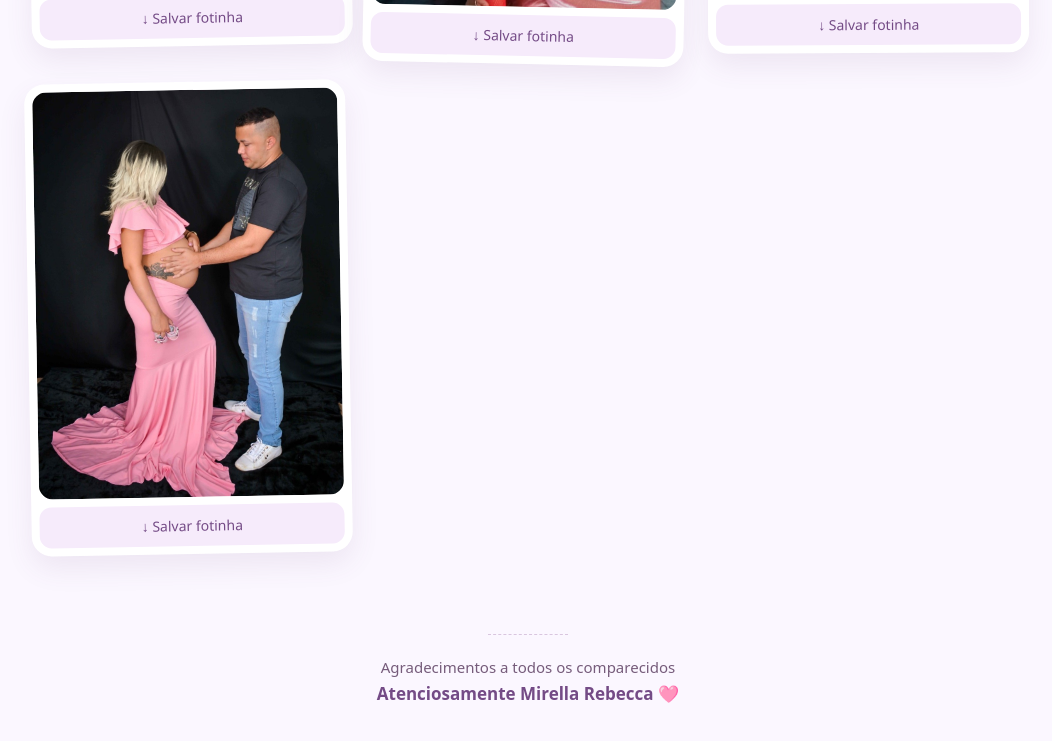
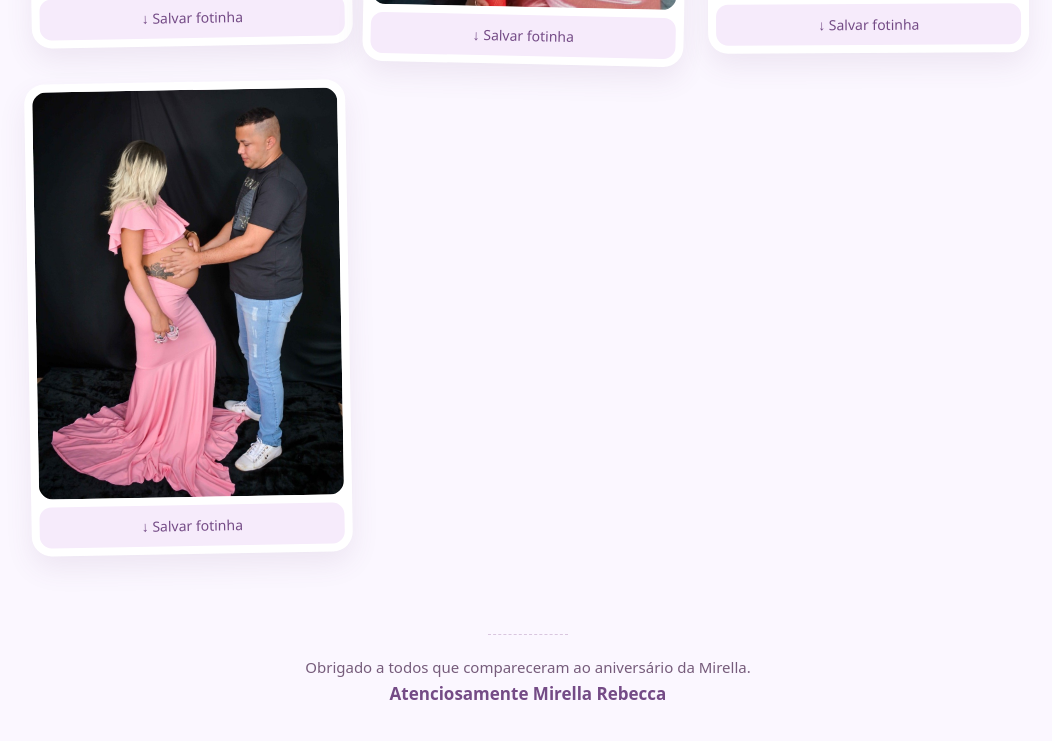
Before and after one commit to rafaela-abreu/Mirella-Agradecimentos, a website: page public/index.html in a window 1280 px wide. Shown: the part 2725-3466 px from the top of the page, without its empty margins (112-1164 px from the left). Drawn offline with Linux system fonts and the light colour scheme; no server answers; a web font is replaced by a local one.

Commit message:
Atualizar agradecimento final do site

```diff
--- a/public/index.html
+++ b/public/index.html
@@ -31,7 +31,7 @@
   <section class="message section-card"><span class="section-kicker">Com carinho, MimiCa</span><p>Obrigado meus Amiguinhos por ter disponibilizado o seu tempo para está me prestigiando no meu aniversário eu amei a presença de cada um , foi muito bom ter brincado e comemorado com vocês esse dia tão especial vou guardar no coração cada um com muito amor .</p><p>E obrigado pelos presentes 🩷<br>Mamãe teve um trabalhão por que acordei cedo e abrir todos os presentes eu amei cada presente que ganhei, Que papai do céu possa abençoa cada um de vocês ❤️.</p></section>
   <section class="gallery-intro"><span class="eyebrow">memórias para guardar</span><h2>Já dá uma passada aqui embaixo na galeria das fotos da festa e já salva a nossa fotinha 📸</h2><p>MimiCa adora tirar foto 📸</p><a class="primary-button" href="#galeria">Ver a galeria</a></section>
   <section id="galeria" class="gallery-section"><div class="gallery-heading"><div><span class="section-kicker">álbum da festa</span><h2>Nossas fotinhas</h2></div><span id="photoCount" class="photo-count">carregando...</span></div><div id="gallery" class="gallery-grid" aria-live="polite"></div></section>
-  <footer class="footer"><div class="footer-line"></div><p>Agradecimentos a todos os comparecidos</p><strong>Atenciosamente Mirella Rebecca 🩷</strong></footer>
+  <footer class="footer"><div class="footer-line"></div><p>Obrigado a todos que compareceram ao aniversário da Mirella.</p><strong>Atenciosamente Mirella Rebecca</strong></footer>
 </main>
 <div class="bear-float" aria-hidden="true"><span class="bear-bubble">clique em mim ♡</span><img src="./media/mirella-ursinha.png" alt="" /></div>
 <iframe id="musicFrame" class="music-frame" title="Música de agradecimento" allow="autoplay; encrypted-media" loading="lazy"></iframe>
```
